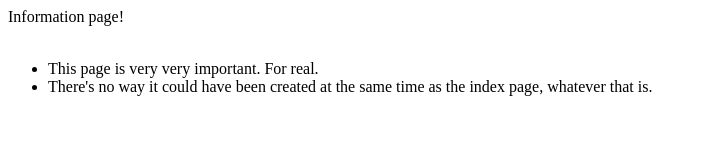
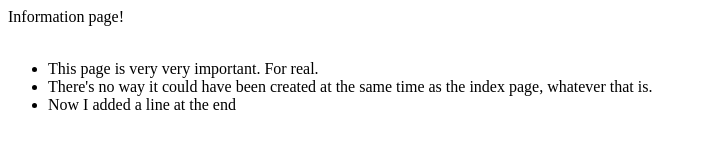
Before and after one commit to AdmanStrong/cplt-git-test, a plain HTML site: page information.html in a window 1280 px wide. Shown: the whole page, without its empty margins (0-707 px from the left). Drawn offline with Linux system fonts and the light colour scheme.

Commit message:
Added a line at the end [issue #48 assign:rcarroll state:fixed]

```diff
--- a/information.html
+++ b/information.html
@@ -8,6 +8,7 @@ Information page!
 <ul>
 <li>This page is very very important. For real.</li>
 <li>There's no way it could have been created at the same time as the index page, whatever that is.</li>
+<li>Now I added a line at the end </li>
 </ul>
 
 </body>
```
